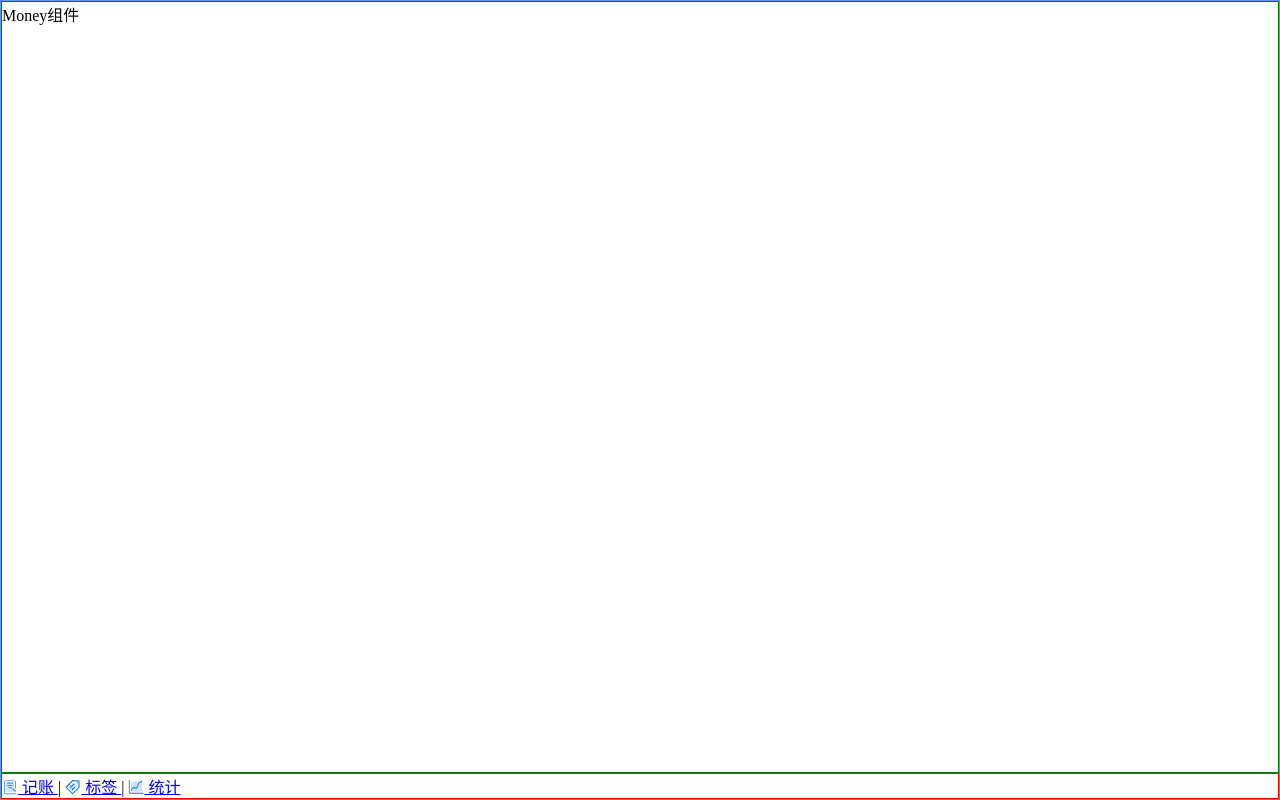
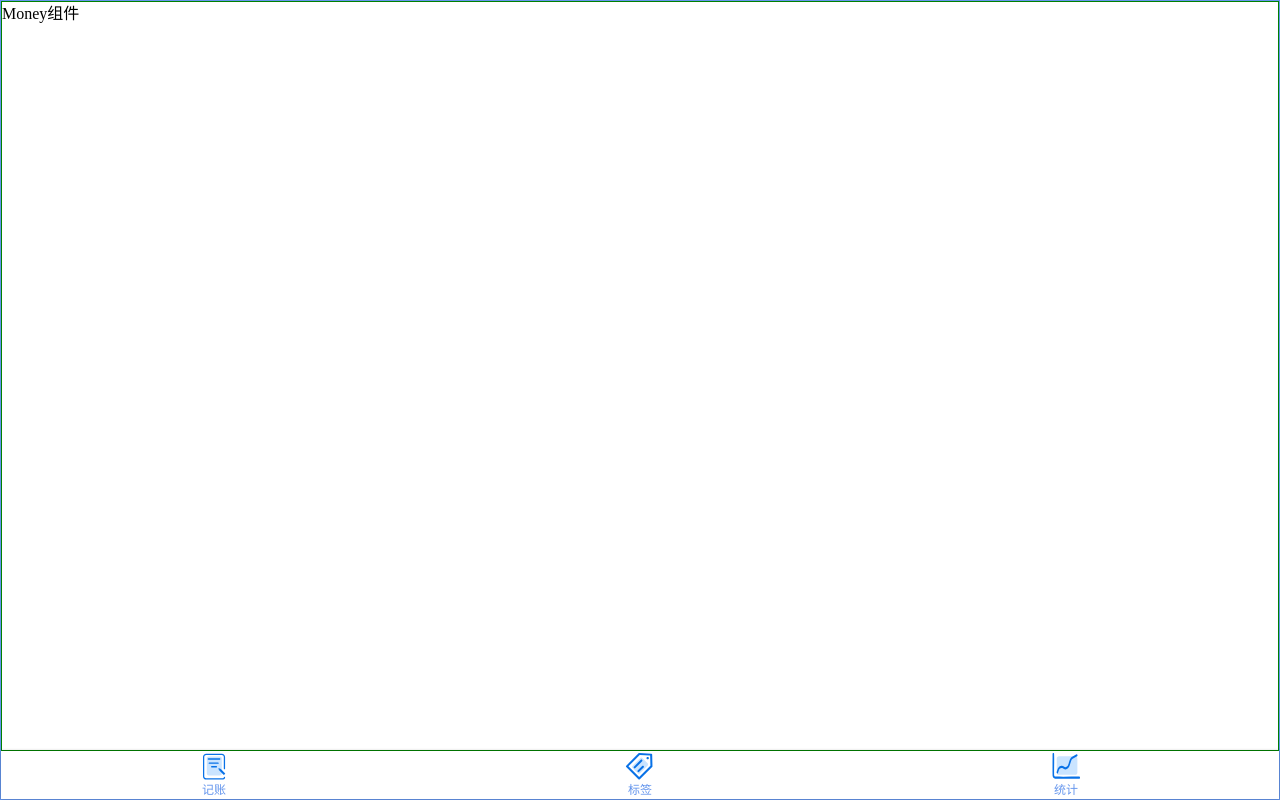
Before and after one commit to simple-ice/money-notes, a Vue app: page /labels in a window 1280 px wide. Built offline with nearby package versions, Linux system fonts and the light colour scheme.

Commit message:
Nav 样式

```diff
--- a/src/App.vue
+++ b/src/App.vue
@@ -9,6 +9,14 @@
     margin: 0;
     padding: 0;
     box-sizing: border-box;
+  }
+  body{
+    line-height: 1.5;
+
+  }
+  a{
+    text-decoration: none;
+    color: cornflowerblue;
   }
 #app {
   font-family: Avenir, Helvetica, Arial, sans-serif;
--- a/src/components/Nav.vue
+++ b/src/components/Nav.vue
@@ -1,18 +1,15 @@
 <template>
-    <div class="nav">
-        <router-link to="/money">
-            <Icon name="money"/>
-            记账
-        </router-link> |
-        <router-link to="/labels">
-            <Icon name="labels"/>
-            标签
-        </router-link> |
-        <router-link to="/statistics">
-            <Icon name="statistics"/>
-            统计
+    <nav>
+        <router-link to="/money" class="item">
+            <Icon name="money" />记账
         </router-link>
-    </div>
+        <router-link to="/labels" class="item">
+            <Icon name="labels"/>标签
+        </router-link>
+        <router-link to="/statistics" class="item">
+            <Icon name="statistics"/>统计
+        </router-link>
+    </nav>
 </template>
 
 <script lang="ts">
@@ -23,7 +20,22 @@
 </script>
 
 <style lang="scss" scoped>
-    .nav{
-        border: 1px solid red;
+    nav{
+        display: flex;
+        box-shadow: 0 0 3px rgba(0,0,0,.3);
+        flex-direction: row;
+        font-size: 12px;
+
+        .item{
+            width: 33.3333%;
+            display: flex;
+            flex-direction: column;
+            justify-content: center;
+            align-items: center;
+            .icon{
+                width: 30px;
+                height: 30px;
+            }
+        }
     }
 </style>
```
